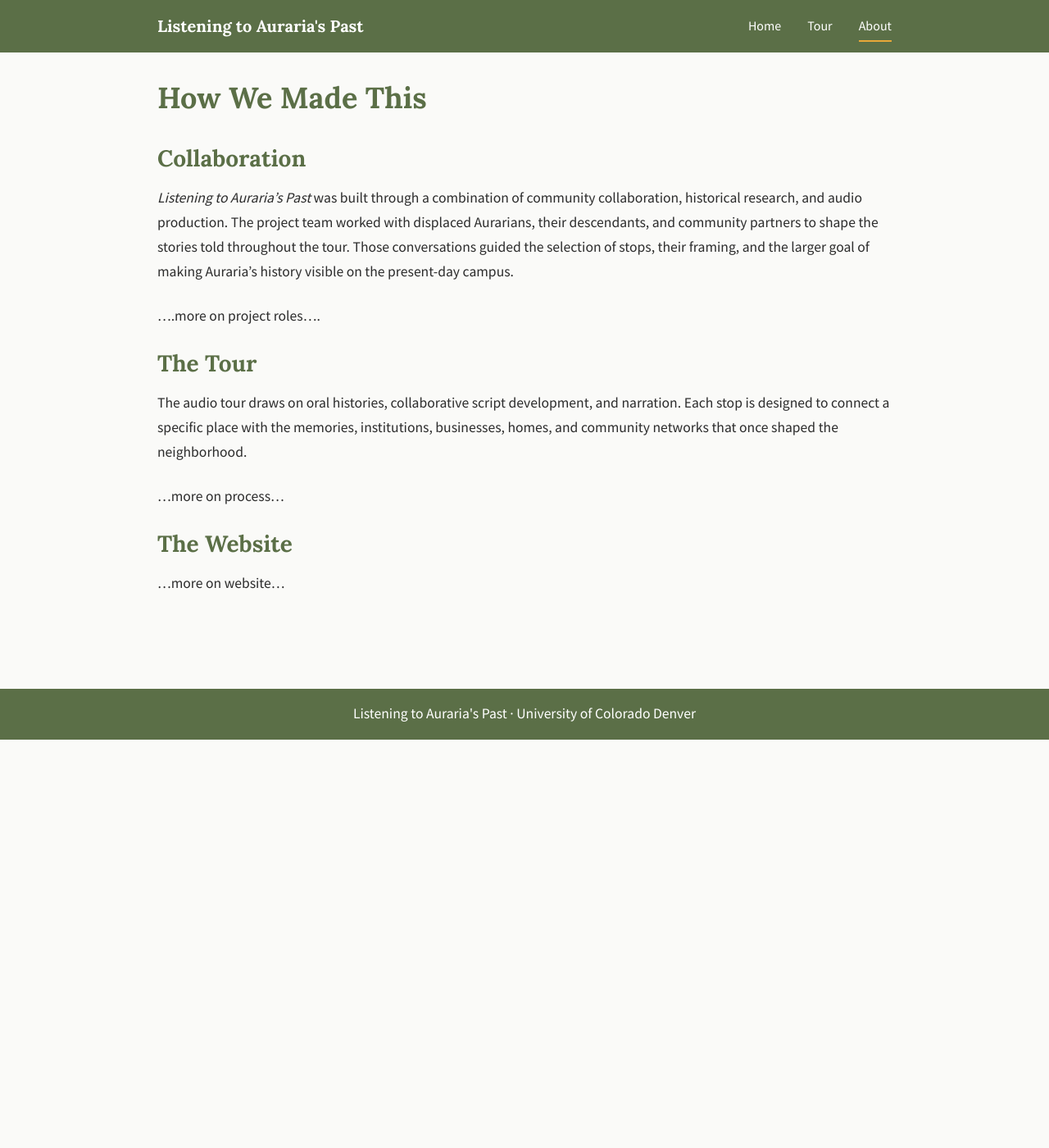
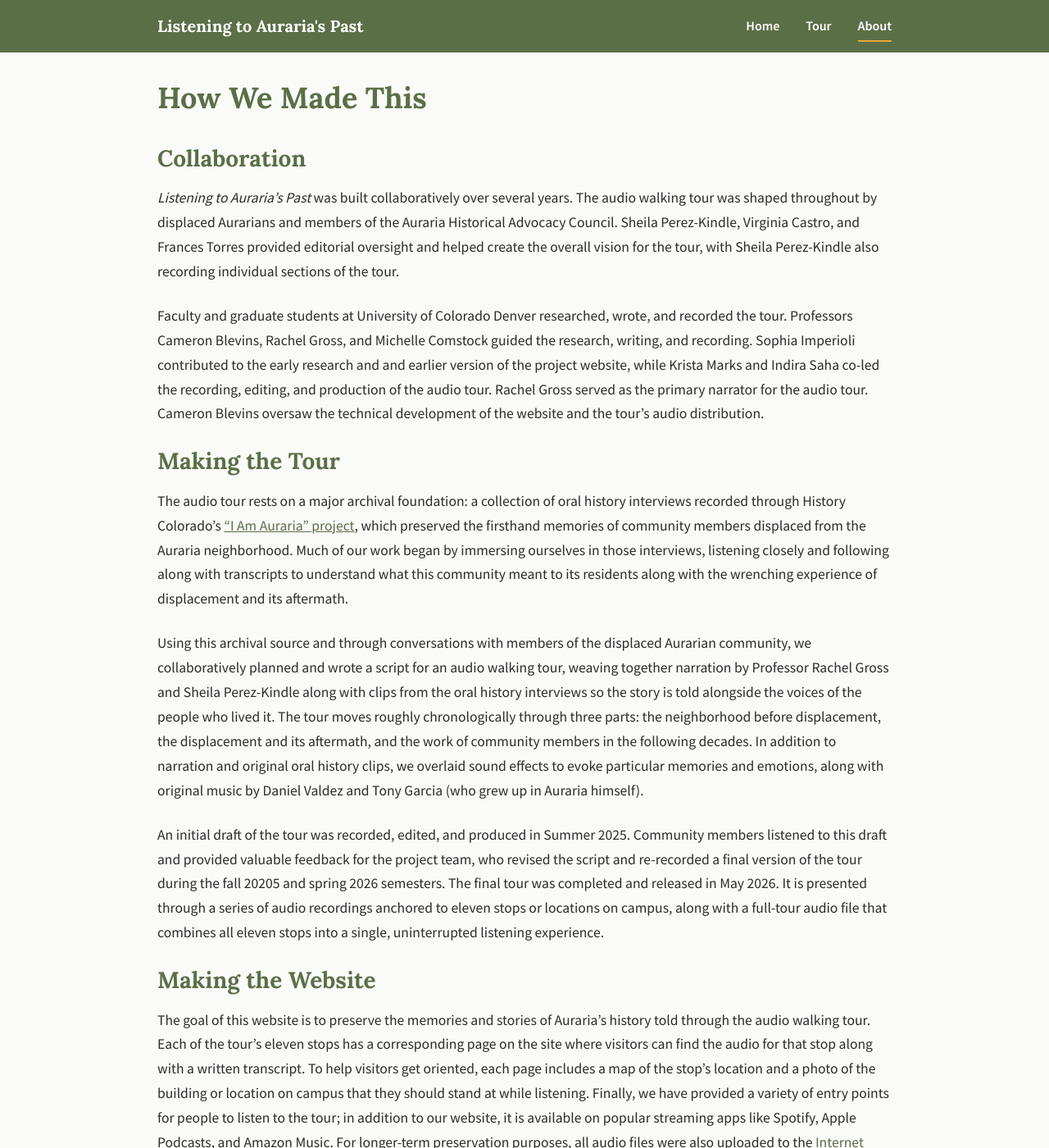
Before and after one commit to cblevins/auraria-history, a Jekyll site: the page built from pages/process.md, in a window 1280 px wide and 1400 px high. Shown: the whole window at 82% size. Built offline with Jekyll 4.4.1, drawn with Linux system fonts in a browser that asks for light colours; some of the changed text lies outside the part shown.

Commit message:
Process page and navigation

```diff
--- a/_sass/_nav.scss
+++ b/_sass/_nav.scss
@@ -41,6 +41,7 @@
   a {
     color: $color-white;
     text-decoration: none;
+    font-weight: 600;
     padding: $spacing-sm 0;
     border-bottom: 2px solid transparent;
     transition: border-color 0.2s, color 0.2s;
@@ -84,6 +85,7 @@
     display: block;
     padding: 0.65rem $spacing-md;
     border-bottom: 0;
+    font-weight: 400;
     white-space: nowrap;
 
     &:hover,
--- a/_sass/_responsive.scss
+++ b/_sass/_responsive.scss
@@ -11,6 +11,7 @@
     left: 0;
     right: 0;
     flex-direction: column;
+    gap: 0;
     background-color: $color-primary;
     box-shadow: 0 4px 8px rgba(0, 0, 0, 0.15);
     padding: $spacing-sm 0;
--- a/pages/process.md
+++ b/pages/process.md
@@ -6,16 +6,20 @@ permalink: /process/
 
 ## Collaboration
 
-_Listening to Auraria's Past_ was built through a combination of community collaboration, historical research, and audio production. The project team worked with displaced Aurarians, their descendants, and community partners to shape the stories told throughout the tour. Those conversations guided the selection of stops, their framing, and the larger goal of making Auraria's history visible on the present-day campus.
+_Listening to Auraria's Past_ was built collaboratively over several years. The audio walking tour was shaped throughout by displaced Aurarians and members of the Auraria Historical Advocacy Council. Sheila Perez-Kindle, Virginia Castro, and Frances Torres provided editorial oversight and helped create the overall vision for the tour, with Sheila Perez-Kindle also recording individual sections of the tour.
 
-....more on project roles....
+Faculty and graduate students at University of Colorado Denver researched, wrote, and recorded the tour. Professors Cameron Blevins, Rachel Gross, and Michelle Comstock guided the research, writing, and recording. Sophia Imperioli contributed to the early research and and earlier version of the project website, while Krista Marks and Indira Saha co-led the recording, editing, and production of the audio tour. Rachel Gross served as the primary narrator for the audio tour. Cameron Blevins oversaw the technical development of the website and the tour's audio distribution.
 
-## The Tour
+## Making the Tour
 
-The audio tour draws on oral histories, collaborative script development, and narration. Each stop is designed to connect a specific place with the memories, institutions, businesses, homes, and community networks that once shaped the neighborhood.
+The audio tour rests on a major archival foundation: a collection of oral history interviews recorded through History Colorado's ["I Am Auraria" project](https://www.historycolorado.org/displaced-aurarians-neighborhood-memory-project), which preserved the firsthand memories of community members displaced from the Auraria neighborhood. Much of our work began by immersing ourselves in those interviews, listening closely and following along with transcripts to understand what this community meant to its residents along with the wrenching experience of displacement and its aftermath.
 
-...more on process...
+Using this archival source and through conversations with members of the displaced Aurarian community, we collaboratively planned and wrote a script for an audio walking tour, weaving together narration by Professor Rachel Gross and Sheila Perez-Kindle along with clips from the oral history interviews so the story is told alongside the voices of the people who lived it. The tour moves roughly chronologically through three parts: the neighborhood before displacement, the displacement and its aftermath, and the work of community members in the following decades. In addition to narration and original oral history clips, we overlaid sound effects to evoke particular memories and emotions, along with original music by Daniel Valdez and Tony Garcia (who grew up in Auraria himself).
 
-## The Website
+An initial draft of the tour was recorded, edited, and produced in Summer 2025. Community members listened to this draft and provided valuable feedback for the project team, who revised the script and re-recorded a final version of the tour during the fall 20205 and spring 2026 semesters. The final tour was completed and released in May 2026. It is presented through a series of audio recordings anchored to eleven stops or locations on campus, along with a full-tour audio file that combines all eleven stops into a single, uninterrupted listening experience.
 
-...more on website...
+## Making the Website
+
+The goal of this website is to preserve the memories and stories of Auraria's history told through the audio walking tour. Each of the tour's eleven stops has a corresponding page on the site where visitors can find the audio for that stop along with a written transcript. To help visitors get oriented, each page includes a map of the stop's location and a photo of the building or location on campus that they should stand at while listening. Finally, we have provided a variety of entry points for people to listen to the tour; in addition to our website, it is available on popular streaming apps like Spotify, Apple Podcasts, and Amazon Music. For longer-term preservation purposes, all audio files were also uploaded to the [Internet Archive](https://archive.org/details/listening-auraria-past/).
+
+The website was built by Cameron Blevins in spring 2026. The project's original website had been a Wordpress installation that was no longer serving the project's needs. As none of the project's team members had extensive web development skills, we decided to use agentic AI coding tools (Claude Code and Codex) to build a custom Jekyll site hosted through Github Pages. However, we drew a clear line on the use of these tools. They were only used to build the site's structure and design; all of the content on this site was produced _entirely_ by members of the team themselves.
```
